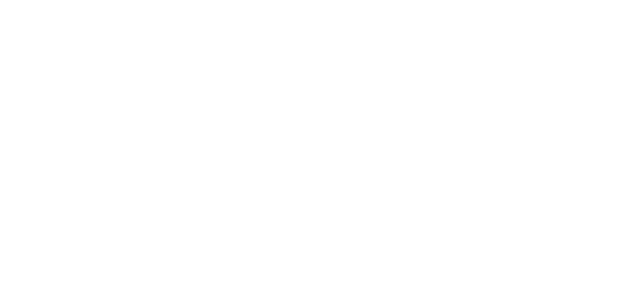
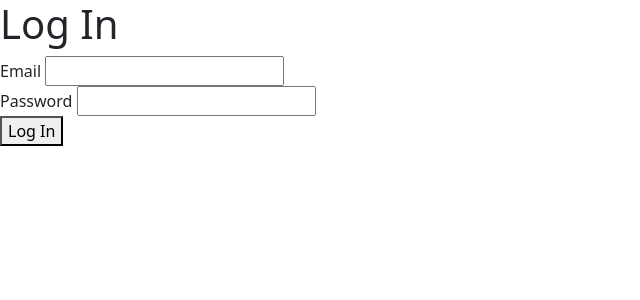
Before and after one commit to kitt-null/wst2_midterm_bsit202_johnlesterenriquez, a PHP site: page /login.php in a window 1280 px wide. Before the commit the part shown is empty. Shown: the top 300 px of the page, without its empty margins (0-640 px from the left). Run offline with PHP 8.4, Linux system fonts and the light colour scheme.

Commit message:
update_login.php_form

```diff
--- a/login.php
+++ b/login.php
@@ -6,13 +6,36 @@
     <meta name="viewport" content="width=device-width, initial-scale=1.0">
     <title>Document</title>
 
+    <link rel="stylesheet" href="assets/css/bootstrap.min.css">
     <link rel="stylesheet" href="assets/css/style.css">
 
 </head>
 
 <body>
+    <main>
+        <div>
+            <h1>Log In</h1>
+            <div>
+                <form>
+                    <div>
+                        <label for="login_email" name="login_email" id="login_email">Email</label>
+                        <input type="text">
+                    </div>
 
+                    <div>
+                    <label for="login_password" name="login_password" id="login_password">Password</label>
+                        <input type="password">
+                    </div>
 
+                    <div>
+                        <button>Log In</button>
+                    </div>
+                </form>
+            </div>
+        </div>
+    </main>
+
+    <script src="assets/js/jquery.min.js"></script>
     <script src="assets/js/js.js"></script>
 
 </body>
```
